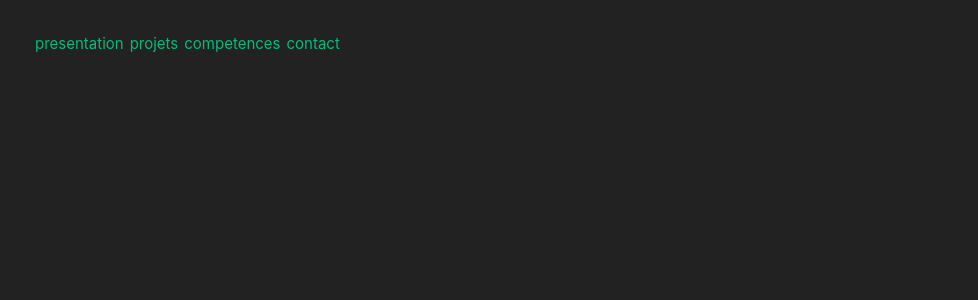
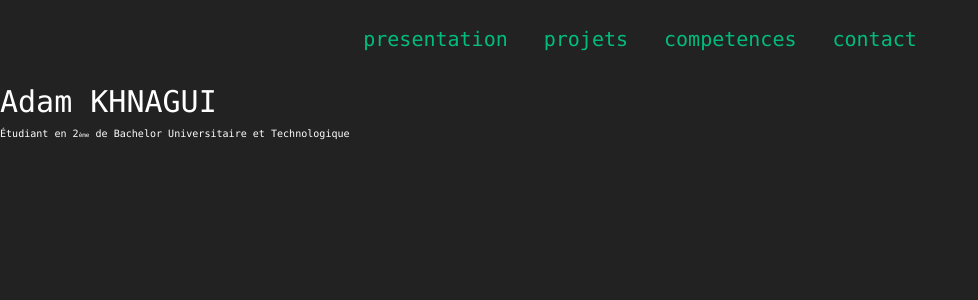
Before and after one commit to SpicyFire21/portofolio-stage-but2, a Vue app: page / in a window 1280 px wide. Shown: the top 300 px of the page, without its empty margins (0-978 px from the left). Built offline with nearby package versions, Linux system fonts and the light colour scheme.

Commit message:
feature:squeleette du code

```diff
--- a/src/App.vue
+++ b/src/App.vue
@@ -2,10 +2,18 @@
   <Header/>
   <main>
     <Hero/>
+    <Presentation/>
+    <Competences/>
+    <Projects/>
+    <Contact/>
   </main>
 </template>
 
 <script setup>
-import Hero from "@/components/Hero.vue";
-import Header from "@/components/Header.vue";
+import Hero from "@/components/layout/Hero.vue";
+import Header from "@/components/layout/Header.vue";
+import Presentation from "@/components/sections/Presentation.vue";
+import Competences from "@/components/sections/Competences.vue";
+import Projects from "@/components/sections/Projects.vue";
+import Contact from "@/components/sections/Contact.vue";
 </script>
--- /dev/null
+++ b/src/assets/layout.css
@@ -0,0 +1,10 @@
+header {
+    display: flex;
+    justify-content: center;
+}
+
+nav {
+    display: flex;
+    gap: 25px;
+    padding: 20px;
+}
--- a/src/assets/main.css
+++ b/src/assets/main.css
@@ -10,25 +10,13 @@
 
 body {
     min-height: 100vh;
-    color: var(--light-gray);
+    color: var(--white);
     background: var(--dark-gray);
     transition:
             color 0.5s,
             background-color 0.5s;
     line-height: 1.6;
-    font-family:
-            Inter,
-            -apple-system,
-            BlinkMacSystemFont,
-            'Segoe UI',
-            Roboto,
-            Oxygen,
-            Ubuntu,
-            Cantarell,
-            'Fira Sans',
-            'Droid Sans',
-            'Helvetica Neue',
-            sans-serif;
+    font-family: Consolas, sans-serif;
     font-size: 15px;
     text-rendering: optimizeLegibility;
     -webkit-font-smoothing: antialiased;
@@ -39,7 +27,6 @@ body {
 #app {
   max-width: 1280px;
   margin: 0 auto;
-  padding: 2rem;
   font-weight: normal;
 }
 
--- a/src/assets/styles.css
+++ b/src/assets/styles.css
@@ -1 +1,3 @@
 @import './main.css';
+@import "./variables.css";
+@import "./layout.css";
--- a/src/assets/variables.css
+++ b/src/assets/variables.css
@@ -4,5 +4,5 @@
     --dark-gray: #222222;
     --indigo: #2c3e50;
     --light-gray: rgba(84, 84, 84, 0.65);
-
+    --pink: #dd00ff;
 }
--- a/src/components/Header.vue
+++ /dev/null
@@ -1,24 +0,0 @@
-<template>
-  <header>
-  <div></div>
-    <nav>
-      <a v-for="(item,index) in buttons" :key="index" :href="item.href">{{item.name}}</a>
-    </nav>
-    <div></div>
-  </header>
-</template>
-
-<script setup>
-
-const buttons = [
-  {href:"#presentation",name:"presentation"},
-  {href:"#projets",name:"projets"},
-  {href:"#competences",name:"competences"},
-  {href:"#contact",name:"contact"},
-]
-
-</script>
-
-<style scoped>
-
-</style>
--- /dev/null
+++ b/src/components/layout/Header.vue
@@ -0,0 +1,58 @@
+<template>
+  <header>
+    <nav>
+      <a
+          v-for="(item,index) in buttons"
+          :key="index"
+          :href="item.href"
+      >
+        {{ item.name }}
+      </a>
+    </nav>
+  </header>
+</template>
+
+<script setup>
+const buttons = [
+  {href:"#presentation",name:"presentation"},
+  {href:"#projets",name:"projets"},
+  {href:"#competences",name:"competences"},
+  {href:"#contact",name:"contact"},
+]
+</script>
+
+<style scoped>
+nav {
+  display: flex;
+  gap: 30px;
+}
+
+a {
+  position: relative;
+  font-size: 20px;
+
+  text-decoration: none;
+  transition: color 0.5s ease, opacity 0.5s ease;
+}
+
+/* ligne animée */
+a::after {
+  content: "";
+  position: absolute;
+  left: 0;
+  bottom: -4px;
+  width: 0%;
+  height: 2px;
+  background: var(--pink);
+  transition: width 0.5s ease;
+}
+
+a:hover {
+  color: var(--pink);
+  opacity: 0.85;
+}
+
+a:hover::after {
+  width: 100%;
+}
+</style>
--- /dev/null
+++ b/src/components/layout/Hero.vue
@@ -0,0 +1,17 @@
+<template>
+  <div>
+    <h1>Adam KHNAGUI</h1>
+    <h6>Étudiant en 2<span>ème</span> de Bachelor Universitaire et Technologique</h6>
+  </div>
+</template>
+
+<script setup>
+
+</script>
+
+<style scoped>
+span {
+  font-size: 6px;
+  margin-bottom: 15px;
+}
+</style>
--- a/src/components/Hero.vue
+++ b/src/components/sections/Competences.vue
@@ -1,7 +1,5 @@
 <template>
-  <div>
 
-  </div>
 </template>
 
 <script setup>
--- /dev/null
+++ b/src/components/sections/Contact.vue
@@ -0,0 +1,11 @@
+<template>
+
+</template>
+
+<script setup>
+
+</script>
+
+<style scoped>
+
+</style>
--- /dev/null
+++ b/src/components/sections/Presentation.vue
@@ -0,0 +1,13 @@
+<template>
+  <section id="presentation">
+
+  </section>
+</template>
+
+<script setup>
+
+</script>
+
+<style scoped>
+
+</style>
--- /dev/null
+++ b/src/components/sections/Projects.vue
@@ -0,0 +1,11 @@
+<template>
+
+</template>
+
+<script setup>
+
+</script>
+
+<style scoped>
+
+</style>
```
Also changed, not shown: src/assets/logo.svg (deleted).
